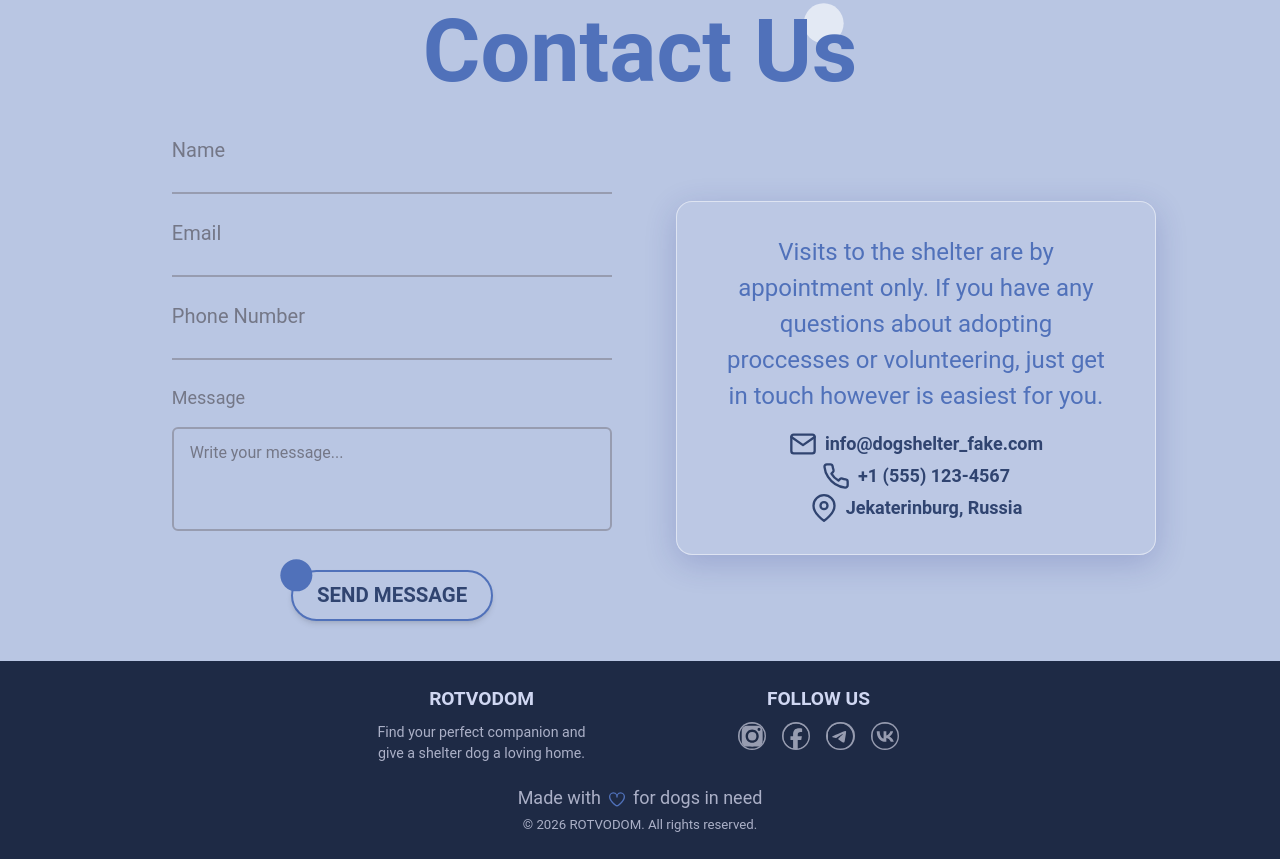
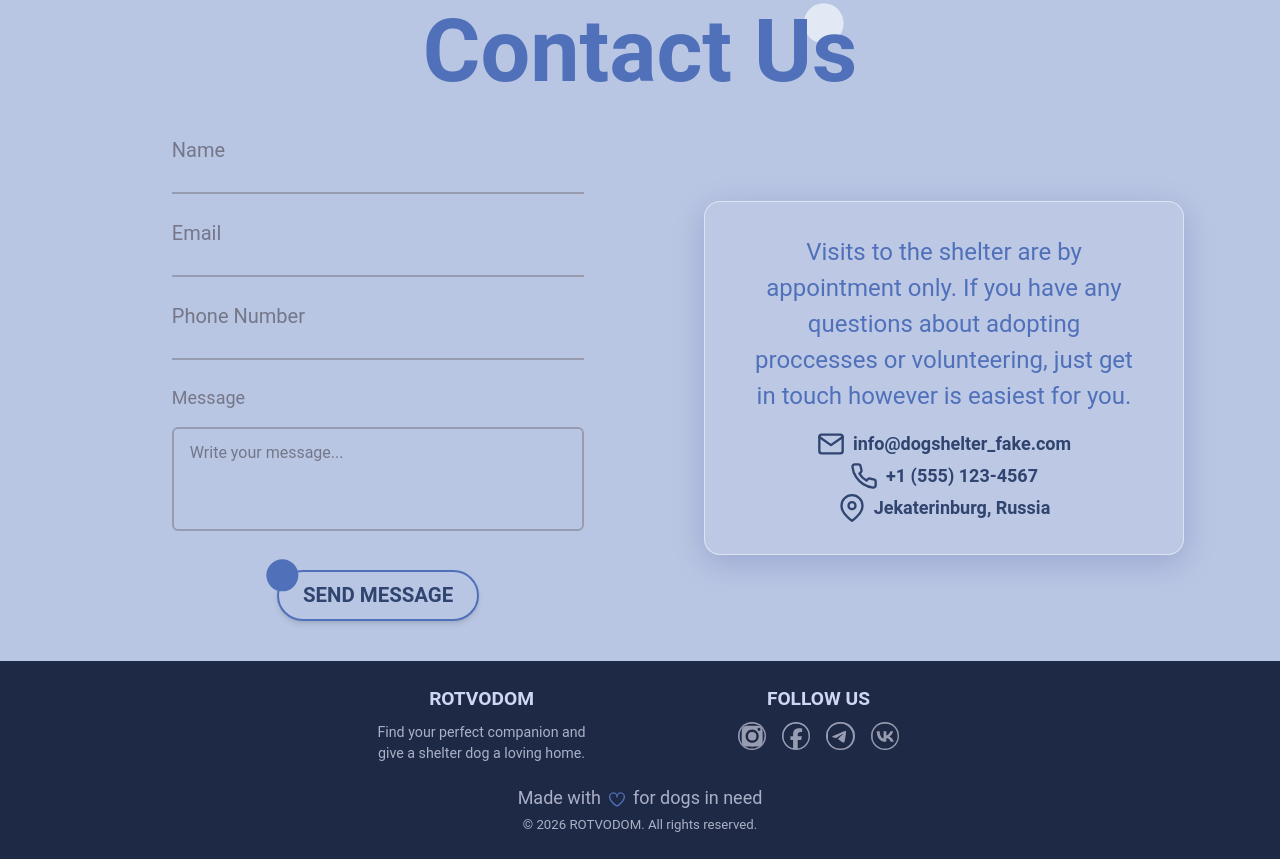
Before and after one commit to bavayra/dog-shelter, a React (Vite) app: page / in a window 1280 px wide. Shown: the part 6500-7359 px from the top of the page. Built offline with nearby package versions, Linux system fonts and the light colour scheme; a web font is replaced by a local one.

Commit message:
style(ContactSection-1024): decreased w of the contact greeed and increased gap

```diff
--- a/src/styles/custom-breakpoints.css
+++ b/src/styles/custom-breakpoints.css
@@ -406,6 +406,10 @@
     width: 10rem;
     height: 10rem;
   }
+  .contact-grid {
+    width: 80%;
+    gap: 4rem;
+  }
 }
 
 @media (min-width: 1280px) {
```
